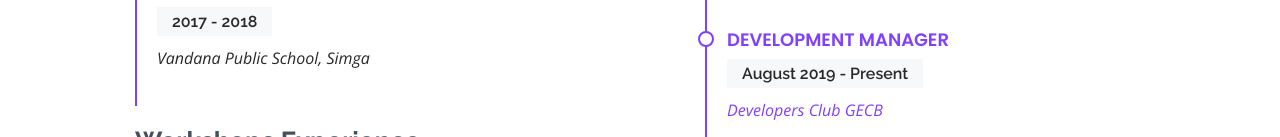
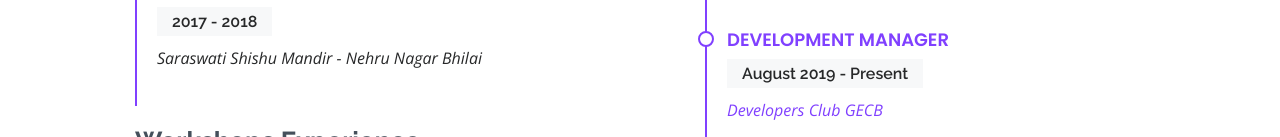
Before and after one commit to idomendrasahu/idomendrasahuportfolio, a plain HTML site: page index.html in a window 1280 px wide. Shown: the part 2894-3031 px from the top of the page. Drawn offline with nearby package versions, Linux system fonts and the light colour scheme.

Commit message:
Update index.html

```diff
--- a/index.html
+++ b/index.html
@@ -297,7 +297,7 @@
             <div class="resume-item">
               <h4>Intermediate of Science(PCM + Computer)<br />(Cleared with 75.60%)</h4>
               <h5>2017 - 2018</h5>
-              <p><em>Vandana Public School, Simga</em></p>
+              <p><em>Saraswati Shishu Mandir - Nehru Nagar Bhilai</em></p>
             </div>
             <h3 class="resume-title">Workshops Experience</h3>
             <div class="resume-item">
```
